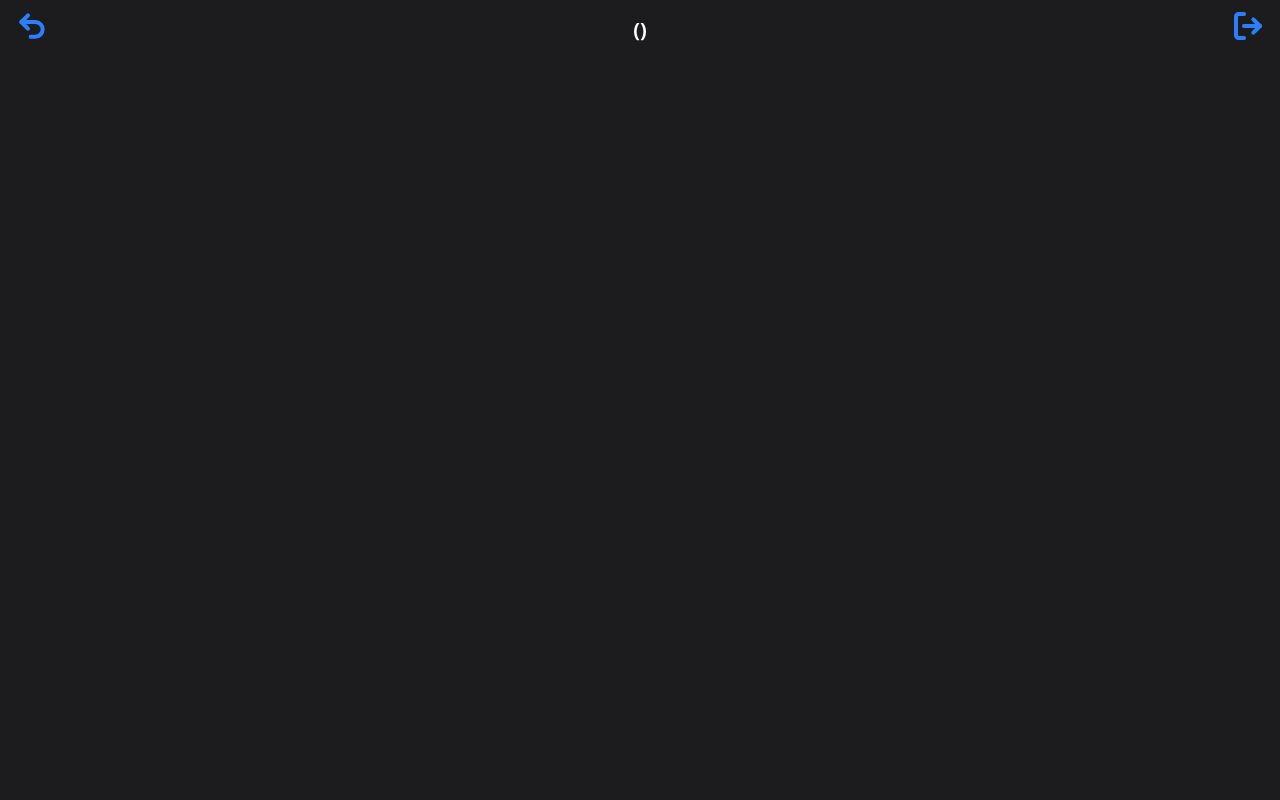
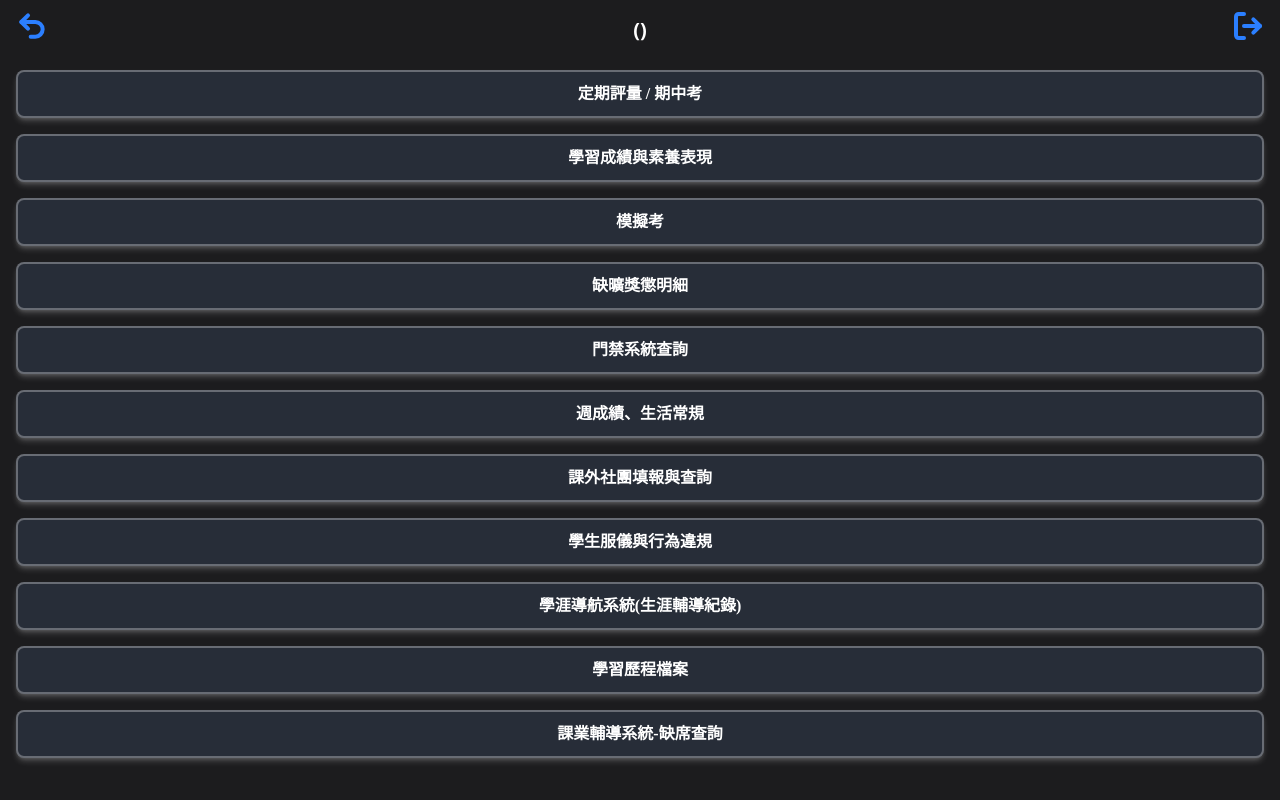
Before and after one commit to Lazco-Corporation/MDAPP, a Next.js app: page /menu in a window 1280 px wide. Built offline with nearby package versions, Linux system fonts and the light colour scheme; no server answers.

Commit message:
feat: Add student department handling in authentication and menu components

```diff
--- a/src/app/(main)/layout.tsx
+++ b/src/app/(main)/layout.tsx
@@ -37,7 +37,7 @@ export default function MainLayout({
 	};
 
 	return (
-		<div className="flex flex-col items-center justify-start h-full w-full relative bg-[#1c1c1e]">
+		<div className="flex flex-col items-center justify-start h-full w-full relative bg-[#1c1c1e] overflow-hidden">
 			<div className="h-[3.5rem] w-full flex p-1 px-4 items-center">
 				<Undo2
 					size={32}
--- a/src/app/(main)/menu/page.tsx
+++ b/src/app/(main)/menu/page.tsx
@@ -1,7 +1,86 @@
+/** biome-ignore-all lint/suspicious/noArrayIndexKey: <explanation> **/
+"use client";
+import Link from "next/link";
+import { useSession } from "next-auth/react";
+
 export default function MenuPage() {
+	const { data: session } = useSession();
+	const userData: any = session?.user;
+
+	console.log("userData", userData);
+
+	const menus = [
+		{
+			name: "定期評量 / 期中考",
+			url: `https://crm.mingdao.edu.tw/CRM/m/search_setup1_op.asp?score_select=S1&session=${userData?.session}&wRole=${userData?.wRole}&stu_key=${userData?.code}&stu_id=${userData?.userID}&stu_dept=${userData?.stuDept}`,
+			target: "_self",
+		},
+		{
+			name: "學習成績與素養表現",
+			url: `https://s11.mingdao.edu.tw/mderp/AcademicGuide/stuSemwScore/?session=${userData?.session}&wRole=${userData?.wRole}`,
+			target: "_self",
+		},
+		{
+			name: "模擬考",
+			url: `https://crm.mingdao.edu.tw/CRM/m/search_setup1_op.asp?score_select=S3&session=${userData?.session}&wRole=${userData?.wRole}&stu_key=${userData?.code}&stu_id=${userData?.userID}&stu_dept=${userData?.stuDept}`,
+			target: "_self",
+		},
+		{
+			name: "缺曠獎懲明細",
+			url: `https://crm.mingdao.edu.tw/CRM/m/search_setup1_op.asp?score_select=S2&session=${userData?.session}&wRole=${userData?.wRole}&stu_key=${userData?.code}&stu_id=${userData?.userID}&stu_dept=${userData?.stuDept}`,
+			target: "_self",
+		},
+		{
+			name: "門禁系統查詢",
+			url: `https://crm.mingdao.edu.tw/CRM/m/search_setup1_op.asp?score_select=S9&session=${userData?.session}&wRole=${userData?.wRole}&stu_key=${userData?.code}&stu_id=${userData?.userID}&stu_dept=${userData?.stuDept}`,
+			target: "_self",
+		},
+		{
+			name: "週成績、生活常規",
+			url: `https://crm.mingdao.edu.tw/CRM/m/search_S10.asp?session=${userData?.session}&wRole=${userData?.wRole}&stu_id=${userData?.userID}`,
+			target: "_self",
+		},
+		{
+			name: "課外社團填報與查詢",
+			url: `https://s44.mingdao.edu.tw/ReLearn/Web/index.php?session=${userData?.session}&wRole=${userData?.wRole === "STU" ? "STD" : userData?.wRole}`,
+			target: "_self",
+		},
+		{
+			name: "學生服儀與行為違規",
+			url: `https://s44.mingdao.edu.tw/ORDER/SubSystem/RKrecord/stdRKrecord_query.php?session=${userData?.session}&wRole=${userData?.wRole === "STU" ? "STD" : userData?.wRole}`,
+			target: "_self",
+		},
+		{
+			name: "學涯導航系統(生涯輔導紀錄)",
+			url: `https://crm.mingdao.edu.tw/CRM/m/JU.asp?func=ju&session=${userData?.session}&wRole=${userData?.wRole}&stu_id=${userData?.userID}`,
+			target: "_self",
+		},
+		{
+			name: "學習歷程檔案",
+			url: `https://crm.mingdao.edu.tw/CRM/m/JU.asp?func=ep&session=${userData?.session}&wRole=${userData?.wRole}&stu_id=${userData?.userID}`,
+			target: "_self",
+		},
+		{
+			name: "課業輔導系統-缺席查詢",
+			url: `https://s44.mingdao.edu.tw/ReLearn/AdminUnit/M_rlabslog/rlabslog_query.php?rMode=APP&session=${userData?.session}&wRole=${userData?.wRole}`,
+			target: "_self",
+		},
+	];
+
 	return (
 		<div className="flex flex-col items-center justify-center h-full w-full relative bg-[#1c1c1e]">
-
+			<div className="h-[calc(100dvh-3.5rem)] w-full flex flex-col items-center p-4 overflow-auto gap-4 justify-start">
+				{menus.map((menu, index) => (
+					<Link
+						href={menu.url ? menu.url : "#"}
+						target={menu.target}
+						key={index}
+						className="h-[3rem] w-full flex items-center justify-center bg-[#272d38] border-2 border-white/30 rounded-lg shadow-white/20 shadow-md text-white mx-auto "
+					>
+						<p className="font-bold font-[PingFang_SC]">{menu.name}</p>
+					</Link>
+				))}
+			</div>
 		</div>
 	);
 }
--- a/src/app/api/auth/login/route.ts
+++ b/src/app/api/auth/login/route.ts
@@ -35,6 +35,7 @@ export async function POST(request: NextRequest) {
 	let wRole: string | null = null;
 	let userID: string | null = null;
 	let name: string | null = null;
+	let stuDept: string | null = null;
 
 	await fetch("http://140.128.156.106/MDAPP/SloginX.php", requestOptions)
 		.then((response) => response.text())
@@ -57,6 +58,16 @@ export async function POST(request: NextRequest) {
 				wRole = roleTMP[0].replace("wRole=", "");
 			} else {
 				wRole = null;
+			}
+
+			// Find department
+			const deptMatches = result.match(/dept=([^&'"]+)/g);
+			if (deptMatches) {
+				let deptTMP: string[] = [];
+				deptTMP = [...new Set(deptMatches)];
+				stuDept = deptTMP[0].replace("dept=", "");
+			} else {
+				stuDept = null;
 			}
 
 			// Find user ID
@@ -121,7 +132,17 @@ export async function POST(request: NextRequest) {
 	}
 
 	return NextResponse.json(
-		{ name, userID, session, wRole, code, mail, className, userIdentity },
+		{
+			name,
+			userID,
+			session,
+			wRole,
+			code,
+			mail,
+			className,
+			userIdentity,
+			stuDept,
+		},
 		{ status: 200 },
 	);
 }
--- a/src/library/auth/index.ts
+++ b/src/library/auth/index.ts
@@ -53,6 +53,7 @@ export const { auth, handlers, signIn, signOut } = NextAuth({
 				token.session = user.session;
 				token.className = user.className;
 				token.userIdentity = user.userIdentity;
+				token.stuDept = user.stuDept;
 			}
 			return (
 				token && {
@@ -64,6 +65,7 @@ export const { auth, handlers, signIn, signOut } = NextAuth({
 					session: token.session,
 					className: token.className,
 					userIdentity: token.userIdentity,
+					stuDept: token.stuDept,
 				}
 			);
 		},
@@ -77,6 +79,7 @@ export const { auth, handlers, signIn, signOut } = NextAuth({
 				session.user.session = token.session;
 				session.user.className = token.className;
 				session.user.userIdentity = token.userIdentity;
+				session.user.stuDept = token.stuDept;
 			}
 			return session;
 		},
```
Also changed, not shown: src/components/Loading.tsx (+1 -6 lines).
